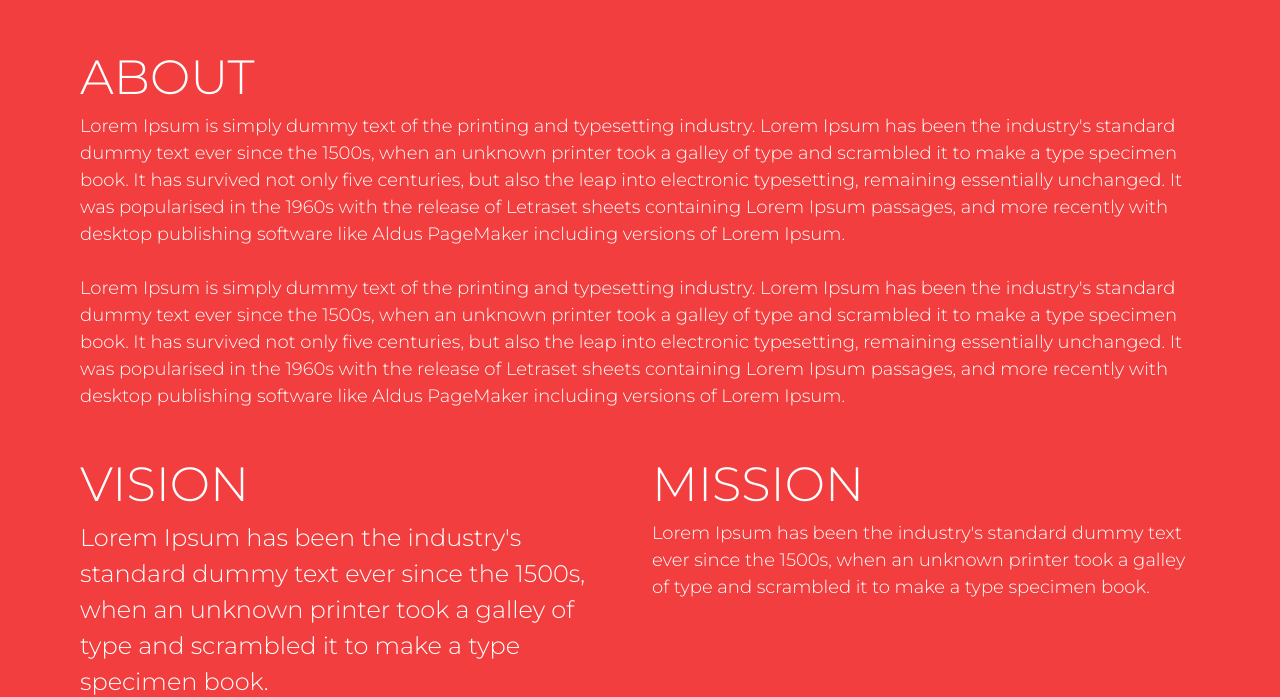
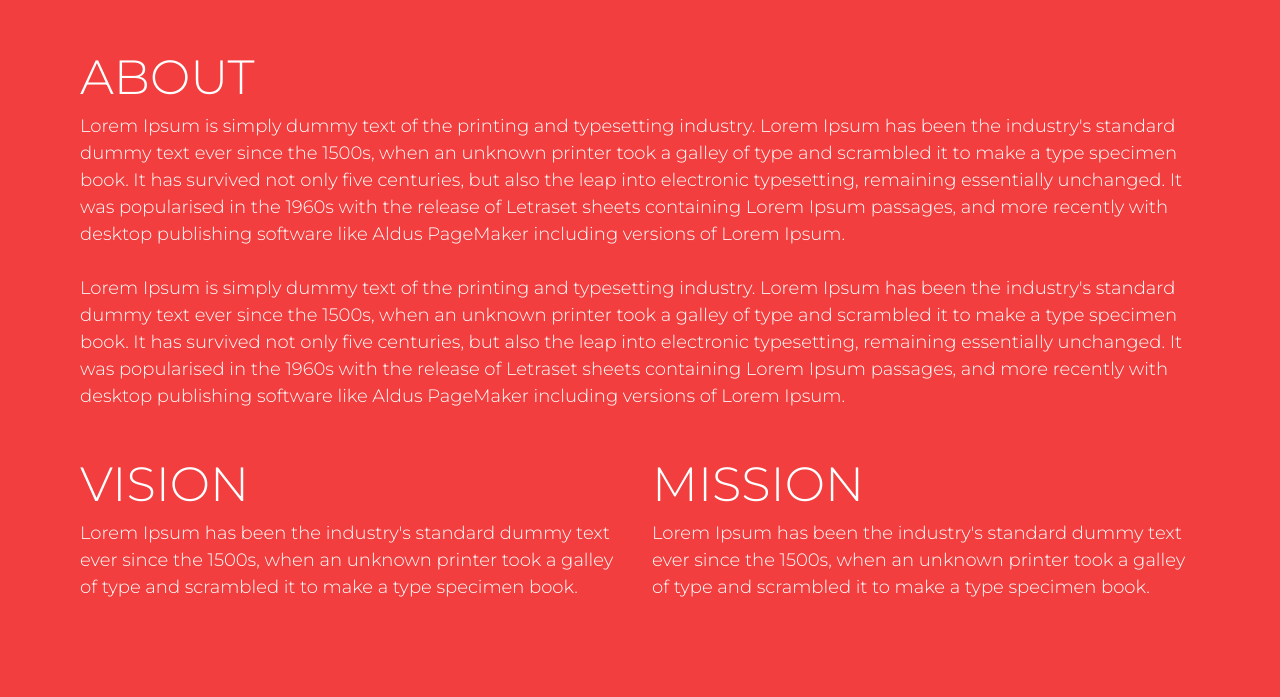
Before and after one commit to pythonidae-lupus/iimRohtakRedesign, a React (Create React App) app: page /about in a window 1280 px wide. Shown: the part 107-804 px from the top of the page. Built offline with nearby package versions, Linux system fonts and the light colour scheme.

Commit message:
change all font sizes to 18

```diff
--- a/src/pages/components/About.js
+++ b/src/pages/components/About.js
@@ -48,7 +48,7 @@ const About = () => {
                 <GridItem>
                     <Box color="#fff" >
                         <Text fontSize="48px">VISION</Text>
-                        <Text fontSize="24px">Lorem Ipsum has been the industry's standard dummy text ever since the 1500s,
+                        <Text fontSize="18px">Lorem Ipsum has been the industry's standard dummy text ever since the 1500s,
                         when an unknown printer took a galley of type and scrambled it to make a type specimen book.</Text>
                     </Box>
                 </GridItem>
```
